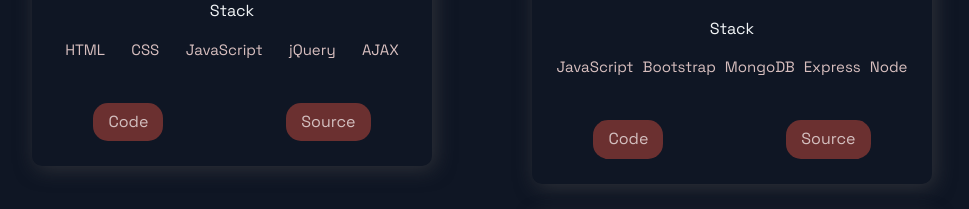
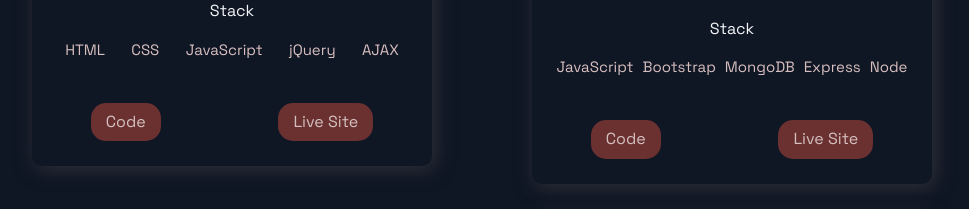
Before and after one commit to ChrisNulis/portfoliotwo, a Next.js app: page / in a window 1280 px wide. Shown: the part 1505-1714 px from the top of the page, without its empty margins (158-1127 px from the left). Built offline with nearby package versions, Linux system fonts and the light colour scheme.

Commit message:
Fixing Bugs

```diff
--- a/src/components/Projects/Projects.js
+++ b/src/components/Projects/Projects.js
@@ -28,7 +28,7 @@ const Projects = () => (
           </div>
           <UtilityList>
             <ExternalLinks href={visit}>Code</ExternalLinks>
-            <ExternalLinks href={source}>Source</ExternalLinks>
+            <ExternalLinks href={source}>Live Site</ExternalLinks>
           </UtilityList>
         </BlogCard>
       ))}
--- a/src/constants/constants.js
+++ b/src/constants/constants.js
@@ -32,7 +32,7 @@ export const projects = [
     image: '/images/Bingo.png',
     tags: ['PostgreSQL', 'Express', 'React', 'Node', 'Django', 'Python'],
     source: 'https://github.com/ChrisNulis/Unit4-Project-FrontEnd',
-    visit: 'ttps://dry-cove-26271.herokuapp.com/',
+    visit: 'https://dry-cove-26271.herokuapp.com/',
     id: 3,
   },
 ];
```
